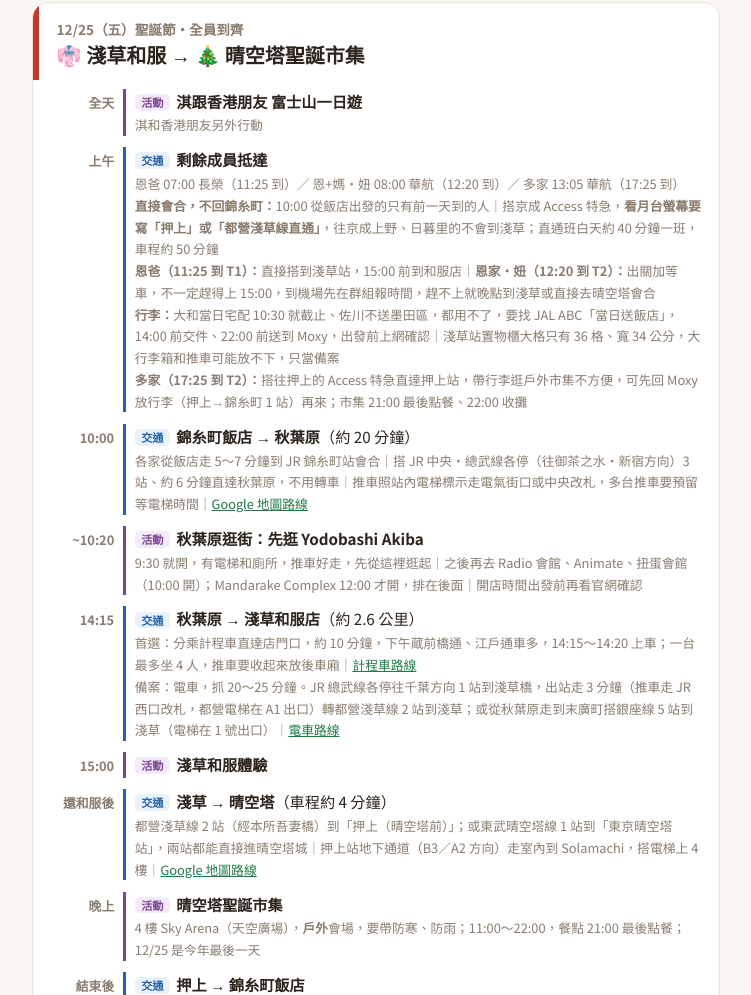
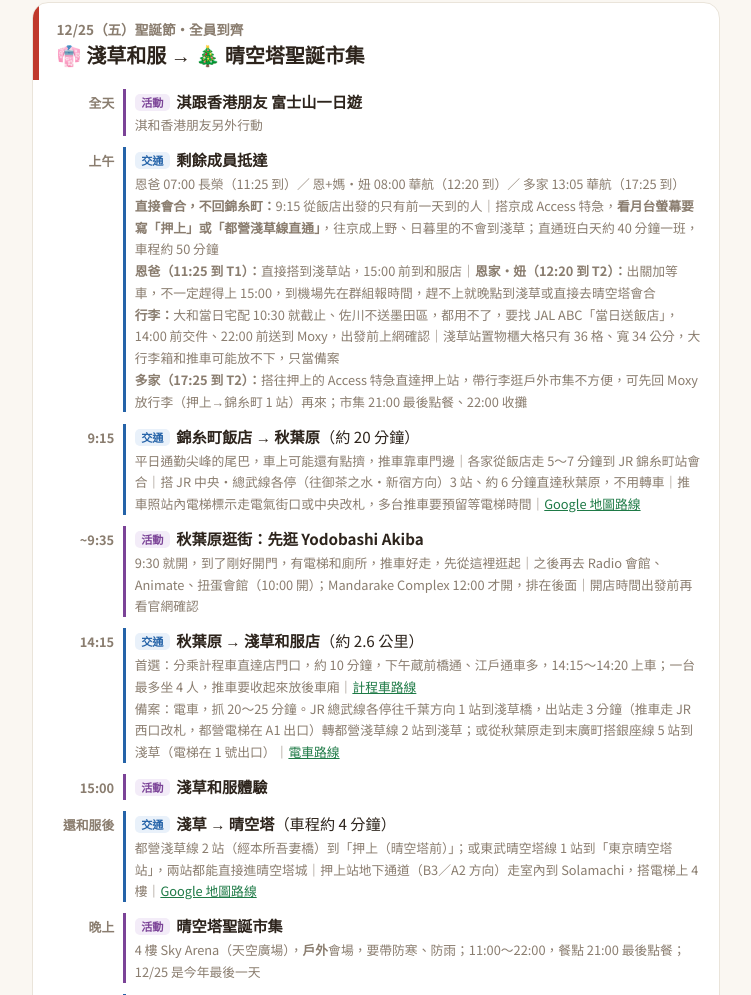
Before and after one commit to badbadted/temp-reports, a plain HTML site: page christmas-ski-trip.html in a window 1280 px wide. Shown: the part 1093-2088 px from the top of the page, without its empty margins (264-1015 px from the left). Drawn offline with Linux system fonts and the light colour scheme.

Commit message:
行程：D2 改 9:15 出發，9:35 到秋葉原 Yodobashi 開門
Co-Authored-By: Claude Opus 5.5 <noreply@anthropic.com>

```diff
--- a/christmas-ski-trip.html
+++ b/christmas-ski-trip.html
@@ -383,9 +383,9 @@ footer {
     <div class="day-body">
       <ul class="plan">
         <li class="k-sight"><span class="when">全天</span><span class="what"><strong>淇跟香港朋友 富士山一日遊</strong><span class="sub">淇和香港朋友另外行動</span></span></li>
-        <li class="k-move"><span class="when">上午</span><span class="what"><strong>剩餘成員抵達</strong><span class="sub">恩爸 07:00 長榮（11:25 到）／ 恩+媽・妞 08:00 華航（12:20 到）／ 多家 13:05 華航（17:25 到）</span><span class="sub"><strong>直接會合，不回錦糸町：</strong>10:00 從飯店出發的只有前一天到的人｜搭京成 Access 特急，<strong>看月台螢幕要寫「押上」或「都營淺草線直通」</strong>，往京成上野、日暮里的不會到淺草；直通班白天約 40 分鐘一班，車程約 50 分鐘</span><span class="sub"><strong>恩爸（11:25 到 T1）：</strong>直接搭到淺草站，15:00 前到和服店｜<strong>恩家・妞（12:20 到 T2）：</strong>出關加等車，不一定趕得上 15:00，到機場先在群組報時間，趕不上就晚點到淺草或直接去晴空塔會合</span><span class="sub"><strong>行李：</strong>大和當日宅配 10:30 就截止、佐川不送墨田區，都用不了，要找 JAL ABC「當日送飯店」，14:00 前交件、22:00 前送到 Moxy，出發前上網確認｜淺草站置物櫃大格只有 36 格、寬 34 公分，大行李箱和推車可能放不下，只當備案</span><span class="sub"><strong>多家（17:25 到 T2）：</strong>搭往押上的 Access 特急直達押上站，帶行李逛戶外市集不方便，可先回 Moxy 放行李（押上→錦糸町 1 站）再來；市集 21:00 最後點餐、22:00 收攤</span></span></li>
-        <li class="k-move"><span class="when">10:00</span><span class="what"><strong>錦糸町飯店 → 秋葉原</strong>（約 20 分鐘）<span class="sub">各家從飯店走 5～7 分鐘到 JR 錦糸町站會合｜搭 JR 中央・總武線各停（往御茶之水・新宿方向）3 站、約 6 分鐘直達秋葉原，不用轉車｜推車照站內電梯標示走電氣街口或中央改札，多台推車要預留等電梯時間｜<a href="https://www.google.com/maps/dir/Moxy+Tokyo+Kinshicho/Akihabara+Station/data=!4m18!4m17!1m5!1m1!19sChIJ__8_gieJGGARzsnFtCMAiDE!2m2!1d139.8135101!2d35.69354!1m5!1m1!19sChIJqxYG-aeOGGAR1QNyQixfQI0!2m2!1d139.77441059999998!2d35.6979438!2m3!6e0!7e2!8j1798192800!3e3" target="_blank">Google 地圖路線</a></span></span></li>
-        <li class="k-sight"><span class="when">~10:20</span><span class="what"><strong>秋葉原逛街：先逛 Yodobashi Akiba</strong><span class="sub">9:30 就開，有電梯和廁所，推車好走，先從這裡逛起｜之後再去 Radio 會館、Animate、扭蛋會館（10:00 開）；Mandarake Complex 12:00 才開，排在後面｜開店時間出發前再看官網確認</span></span></li>
+        <li class="k-move"><span class="when">上午</span><span class="what"><strong>剩餘成員抵達</strong><span class="sub">恩爸 07:00 長榮（11:25 到）／ 恩+媽・妞 08:00 華航（12:20 到）／ 多家 13:05 華航（17:25 到）</span><span class="sub"><strong>直接會合，不回錦糸町：</strong>9:15 從飯店出發的只有前一天到的人｜搭京成 Access 特急，<strong>看月台螢幕要寫「押上」或「都營淺草線直通」</strong>，往京成上野、日暮里的不會到淺草；直通班白天約 40 分鐘一班，車程約 50 分鐘</span><span class="sub"><strong>恩爸（11:25 到 T1）：</strong>直接搭到淺草站，15:00 前到和服店｜<strong>恩家・妞（12:20 到 T2）：</strong>出關加等車，不一定趕得上 15:00，到機場先在群組報時間，趕不上就晚點到淺草或直接去晴空塔會合</span><span class="sub"><strong>行李：</strong>大和當日宅配 10:30 就截止、佐川不送墨田區，都用不了，要找 JAL ABC「當日送飯店」，14:00 前交件、22:00 前送到 Moxy，出發前上網確認｜淺草站置物櫃大格只有 36 格、寬 34 公分，大行李箱和推車可能放不下，只當備案</span><span class="sub"><strong>多家（17:25 到 T2）：</strong>搭往押上的 Access 特急直達押上站，帶行李逛戶外市集不方便，可先回 Moxy 放行李（押上→錦糸町 1 站）再來；市集 21:00 最後點餐、22:00 收攤</span></span></li>
+        <li class="k-move"><span class="when">9:15</span><span class="what"><strong>錦糸町飯店 → 秋葉原</strong>（約 20 分鐘）<span class="sub">平日通勤尖峰的尾巴，車上可能還有點擠，推車靠車門邊｜各家從飯店走 5～7 分鐘到 JR 錦糸町站會合｜搭 JR 中央・總武線各停（往御茶之水・新宿方向）3 站、約 6 分鐘直達秋葉原，不用轉車｜推車照站內電梯標示走電氣街口或中央改札，多台推車要預留等電梯時間｜<a href="https://www.google.com/maps/dir/Moxy+Tokyo+Kinshicho/Akihabara+Station/data=!4m18!4m17!1m5!1m1!19sChIJ__8_gieJGGARzsnFtCMAiDE!2m2!1d139.8135101!2d35.69354!1m5!1m1!19sChIJqxYG-aeOGGAR1QNyQixfQI0!2m2!1d139.77441059999998!2d35.6979438!2m3!6e0!7e2!8j1798190100!3e3" target="_blank">Google 地圖路線</a></span></span></li>
+        <li class="k-sight"><span class="when">~9:35</span><span class="what"><strong>秋葉原逛街：先逛 Yodobashi Akiba</strong><span class="sub">9:30 就開，到了剛好開門，有電梯和廁所，推車好走，先從這裡逛起｜之後再去 Radio 會館、Animate、扭蛋會館（10:00 開）；Mandarake Complex 12:00 才開，排在後面｜開店時間出發前再看官網確認</span></span></li>
         <li class="k-move"><span class="when">14:15</span><span class="what"><strong>秋葉原 → 淺草和服店</strong>（約 2.6 公里）<span class="sub">首選：分乘計程車直達店門口，約 10 分鐘，下午蔵前橋通、江戶通車多，14:15～14:20 上車；一台最多坐 4 人，推車要收起來放後車廂｜<a href="https://www.google.com/maps/dir/Akihabara+Station/%E6%97%A5%E6%9C%AC,+%E6%9D%B1%E4%BA%AC%E9%83%BD%E5%8F%B0%E6%9D%B1%E5%8C%BA%E6%B5%85%E8%8D%89%EF%BC%91%E4%B8%81%E7%9B%AE%EF%BC%91%E2%88%923,+%E6%B7%BA%E8%8D%89/data=!4m18!4m17!1m5!1m1!19sChIJqxYG-aeOGGAR1QNyQixfQI0!2m2!1d139.77441059999998!2d35.6979438!1m5!1m1!19sChIJL34SkMaOGGAR8M8COhoCH_Q!2m2!1d139.7971675!2d35.7098669!2m3!6e0!7e2!8j1798208100!3e0" target="_blank">計程車路線</a></span><span class="sub">備案：電車，抓 20～25 分鐘。JR 總武線各停往千葉方向 1 站到淺草橋，出站走 3 分鐘（推車走 JR 西口改札，都營電梯在 A1 出口）轉都營淺草線 2 站到淺草；或從秋葉原走到末廣町搭銀座線 5 站到淺草（電梯在 1 號出口）｜<a href="https://www.google.com/maps/dir/Akihabara+Station/%E6%97%A5%E6%9C%AC,+%E6%9D%B1%E4%BA%AC%E9%83%BD%E5%8F%B0%E6%9D%B1%E5%8C%BA%E6%B5%85%E8%8D%89%EF%BC%91%E4%B8%81%E7%9B%AE%EF%BC%91%E2%88%923,+%E6%B7%BA%E8%8D%89/data=!4m18!4m17!1m5!1m1!19sChIJqxYG-aeOGGAR1QNyQixfQI0!2m2!1d139.77441059999998!2d35.6979438!1m5!1m1!19sChIJL34SkMaOGGAR8M8COhoCH_Q!2m2!1d139.7971675!2d35.7098669!2m3!6e0!7e2!8j1798208100!3e3" target="_blank">電車路線</a></span></span></li>
         <li class="k-sight"><span class="when">15:00</span><span class="what"><strong>淺草和服體驗</strong></span></li>
         <li class="k-move"><span class="when">還和服後</span><span class="what"><strong>淺草 → 晴空塔</strong>（車程約 4 分鐘）<span class="sub">都營淺草線 2 站（經本所吾妻橋）到「押上（晴空塔前）」；或東武晴空塔線 1 站到「東京晴空塔站」，兩站都能直接進晴空塔城｜押上站地下通道（B3／A2 方向）走室內到 Solamachi，搭電梯上 4 樓｜<a href="https://www.google.com/maps/dir/%E6%97%A5%E6%9C%AC,+%E6%9D%B1%E4%BA%AC%E9%83%BD%E5%8F%B0%E6%9D%B1%E5%8C%BA%E6%B5%85%E8%8D%89%EF%BC%91%E4%B8%81%E7%9B%AE%EF%BC%91%E2%88%923,+%E6%B7%BA%E8%8D%89/%E6%97%A5%E6%9C%AC,+%E6%9D%B1%E4%BA%AC%E9%83%BD%E5%A2%A8%E7%94%B0%E5%8C%BA%E6%8A%BC%E4%B8%8A%EF%BC%91%E4%B8%81%E7%9B%AE%EF%BC%91%E2%88%922,+%E6%9D%B1%E4%BA%AC%E6%99%B4%E7%A9%BA%E5%A1%94/data=!4m18!4m17!1m5!1m1!19sChIJL34SkMaOGGAR8M8COhoCH_Q!2m2!1d139.7971675!2d35.7098669!1m5!1m1!19sChIJ35ov0dCOGGARKvdDH7NPHX0!2m2!1d139.8107004!2d35.7100627!2m3!6e0!7e2!8j1798221600!3e3" target="_blank">Google 地圖路線</a></span></span></li>
```
